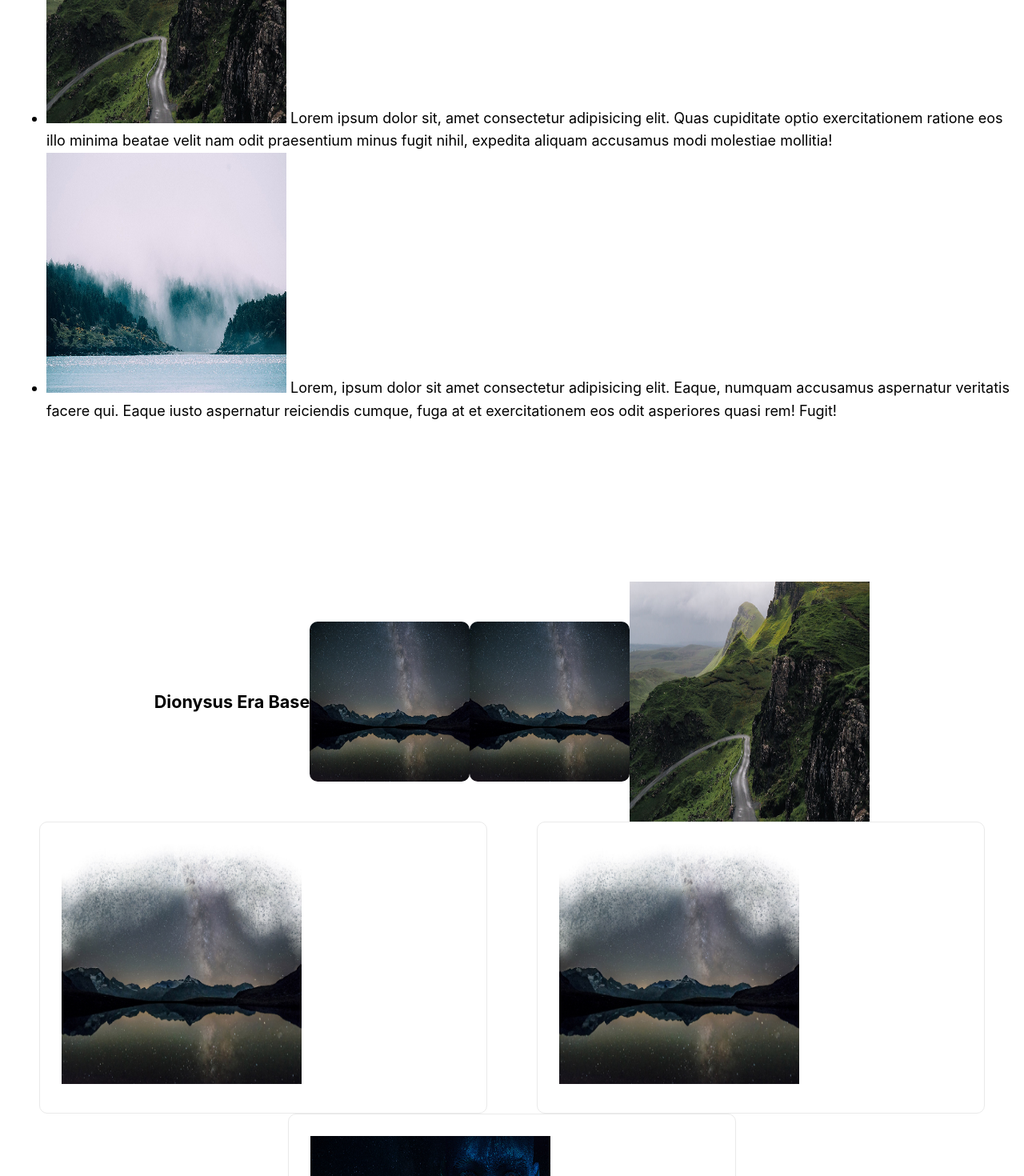
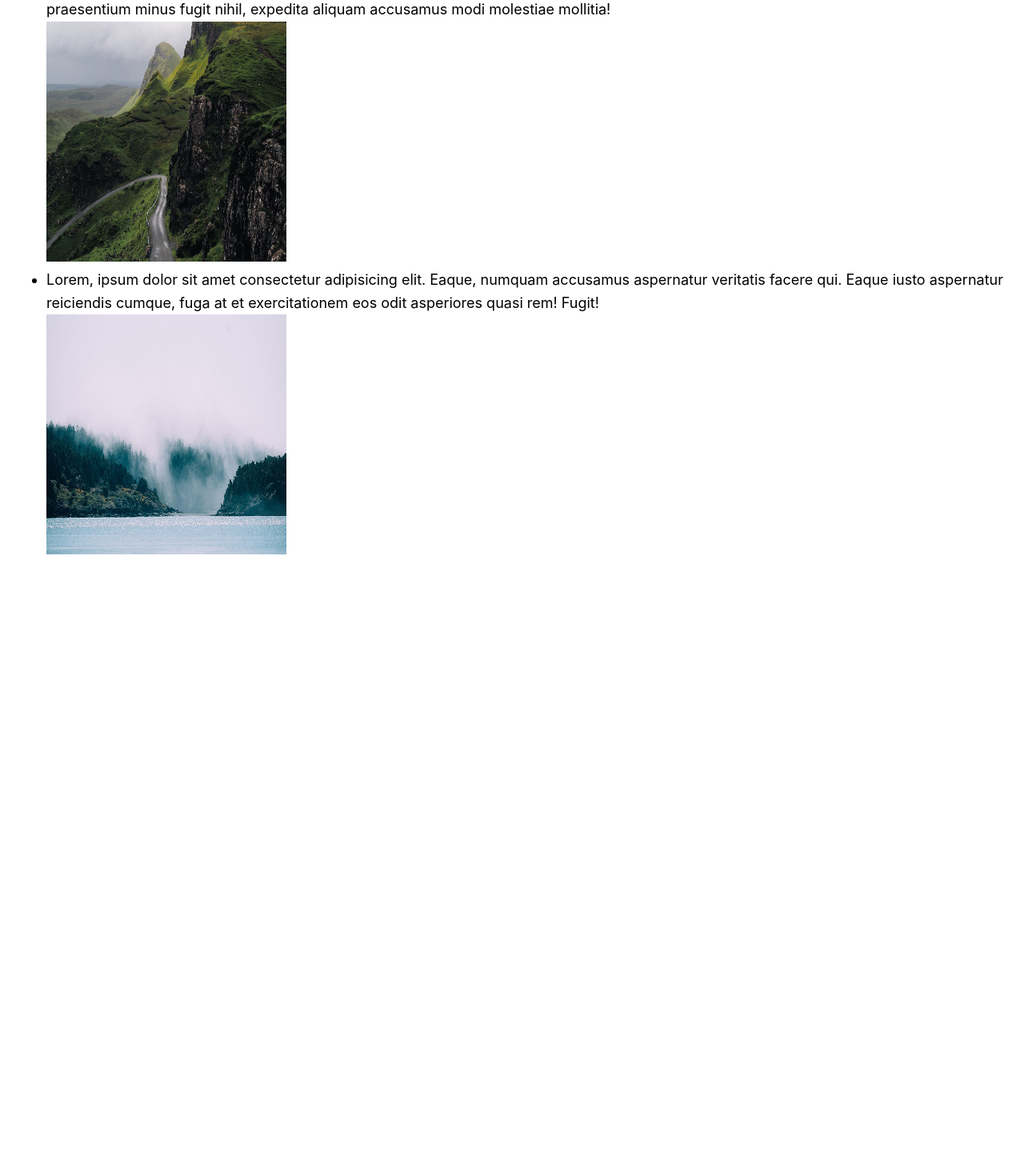
Before and after one commit to bahim22/DioNxtApp, a Next.js app: page /home in a window 1280 px wide. Shown: the part 1330-2800 px from the top of the page at 80% size. After the commit the page ends 2140 px from the top, so only its background shows below. Built offline with nearby package versions, Linux system fonts and the light colour scheme.

Commit message:
strip frivolous content/prep for build and deploy

```diff
--- a/components/bodyimg.js
+++ b/components/bodyimg.js
@@ -12,11 +12,11 @@ export default function BdImg() {
         </h1>
             <ul className={utilStyles.flex}>
                 <li className={utilStyles.listItem}>
-                     Lorem ipsum dolor sit amet consectetur adipisicing elit. Aliquam, expedita. Beatae necessitatibus numquam molestiae autem, dolore laudantium eveniet
+                  Lorem ipsum dolor sit amet consectetur adipisicing elit. Aliquam, expedita. Beatae necessitatibus numquam molestiae autem, dolore laudantium eveniet
                 </li>
                 <MyImage />
                 <li className={utilStyles.listItem}>
-                     Lorem ipsum dolor sit, amet consectetur adipisicing elit. Quas cupiditate optio exercitationem ratione eos.
+                  Lorem ipsum dolor sit, amet consectetur adipisicing elit. Quas cupiditate optio exercitationem ratione eos.
                 </li>
                 <MImage />
                 <li className={utilStyles.listItem}>
--- a/components/content.js
+++ b/components/content.js
@@ -19,49 +19,16 @@ export default function Content() {
           Dio Era Dev | Design
         </h1>
             <ul className={utilStyles.flex}>
+                <MImage />
                 <li className={utilStyles.listItem}>
-                    <MImage /> Lorem ipsum dolor sit amet consectetur adipisicing elit. Aliquam, expedita. Beatae necessitatibus numquam molestiae autem, dolore laudantium eveniet et eos iste, exercitationem reprehenderit voluptatem, facilis aut ratione cupiditate accusamus reiciendis.
+                Lorem ipsum dolor sit, amet consectetur adipisicing elit. Quas cupiditate optio exercitationem ratione eos illo minima beatae velit nam odit praesentium minus fugit nihil, expedita aliquam accusamus modi molestiae mollitia!
                 </li>
+                <WImage />
                 <li className={utilStyles.listItem}>
-                    <WImage /> Lorem ipsum dolor sit, amet consectetur adipisicing elit. Quas cupiditate optio exercitationem ratione eos illo minima beatae velit nam odit praesentium minus fugit nihil, expedita aliquam accusamus modi molestiae mollitia!
+                    Lorem, ipsum dolor sit amet consectetur adipisicing elit. Eaque, numquam accusamus aspernatur veritatis facere qui. Eaque iusto aspernatur reiciendis cumque, fuga at et exercitationem eos odit asperiores quasi rem! Fugit!
                 </li>
-                <li className={utilStyles.listItem}>
-                    <MyImage /> Lorem, ipsum dolor sit amet consectetur adipisicing elit. Eaque, numquam accusamus aspernatur veritatis facere qui. Eaque iusto aspernatur reiciendis cumque, fuga at et exercitationem eos odit asperiores quasi rem! Fugit!
-                </li>
+                <MyImage />
             </ul>
-        </section>
-
-        <section className={utilStyles.main}>
-        <h2 className={utilStyles.headingMd}>
-        Dionysus Era Base
-        </h2>
-        <Image
-            priority
-            src="/img/bg7.jpg"
-            className={utilStyles.card}
-            height={200}
-            width={200}
-            alt={name}
-            />
-
-        <Image
-            priority
-            src="/img/bg7.jpg"
-            className={utilStyles.card}
-            height={200}
-            width={200}
-            alt={name}
-            />
-        <CImage />
-          <div className={utilStyles.card}>
-            <MImage />
-          </div>
-          <div className={utilStyles.card}>
-            <BImage />
-          </div>
-          <div className={utilStyles.card}>
-              <AImage />
-          </div>
         </section>
         </div>
     )
--- a/components/date.js
+++ b/components/date.js
@@ -1,5 +1,5 @@
 import { parseISO, format } from 'date-fns'
 export default function Date({ dateString }) {
-  const date = parseISO(dateString)
-  return <time dateTime={dateString}>{format(1244, 102021,'LLLL	d, yyyy')}</time>
+    const date = parseISO(dateString)
+    return <time dateTime = { dateString } > { format(12232021, 'LLLL	d, yyyy') } </time>
 }
--- a/components/navi.js
+++ b/components/navi.js
@@ -9,7 +9,7 @@ import React from 'react'
 export default function NavTopOff() {
   return (
 <>
-<Navbar bg="light" expand={false}>
+<Navbar bg="light" expand={true}>
   <Container fluid>
     <Navbar.Brand href="#">Navbar Offcanvas</Navbar.Brand>
     <Navbar.Toggle aria-controls="offcanvasNavbar" />
--- a/pages/_app.js
+++ b/pages/_app.js
@@ -3,7 +3,8 @@ import '../styles/global.css'
 //use with index.css and template.js (using react w bootstrap ) npm needs install bootstrap and react-bootstrap
 
 export default function App({ Component, pageProps }) {
-  return <Component {...pageProps} />
+    return <Component {...pageProps }
+    />
 }
 
 /**
@@ -13,5 +14,5 @@ export default function App({ Component, pageProps }) {
 
   return getLayout(<Component {...pageProps} />)
 }
-use when each page has it's outline in the function but gets the layout at bottom of page that has combo of components. this has a global css file and each compon has a name.module.css file; or import the layout.mod.css file and add diff tags
+use when page has it's outline in the function but gets the layout at bottom of page that has combo of components. this has a global css file and each compon has a name.module.css file; or import the layout.mod.css file and add diff tags
  */
--- a/pages/home.js
+++ b/pages/home.js
@@ -17,13 +17,9 @@ export default function Home() {
         <meta name='viewport' content='initial-scale=1.0, width=device-width' />
         <meta name="og:title" content="About Home Page" key='title' />
       </Head>
-      <Layout />
-      <Content />
       <section className={utilStyles.main}>
-      <h1 className={utilStyles.heading2Xl}>Blog Section</h1>
-        <h2 className={utilStyles.headingXl}>
+      <h1 className={utilStyles.heading2Xl}>Dionysus Era</h1>
             <p>Lorem ipsum dolor sit amet consectetur adipisicing elit. Illo porro quis saepe.</p>
-        </h2>
       </section>
       <div className={utilStyles.grid}>
         <article className={utilStyles.card}>
@@ -35,10 +31,8 @@ export default function Home() {
       </div>
         <MyImage />
         <MImage />
-        <MyImage />
-        <MImage />
         <div className="utilStyles.card">
-          <Footer />
+        <Content />
         </div>
       </main>
   );
@@ -60,13 +54,3 @@ const MImage = () => (
     alt="Dionysus Era logo"
   />
 );
-
-/*Home.getLayout = function getLayout(page) {
-  return (
-    <Layout>
-      <Sidebar />
-      <Content />
-      {page}
-    </Layout>
-  )
-}*/
```
Also changed, not shown: pages/base.js (deleted, +0 -40 lines), pages/index.js (+2 -7 lines), package.json (line endings or trailing spaces), 2 other files (tests, documents, lock files or other folders).
